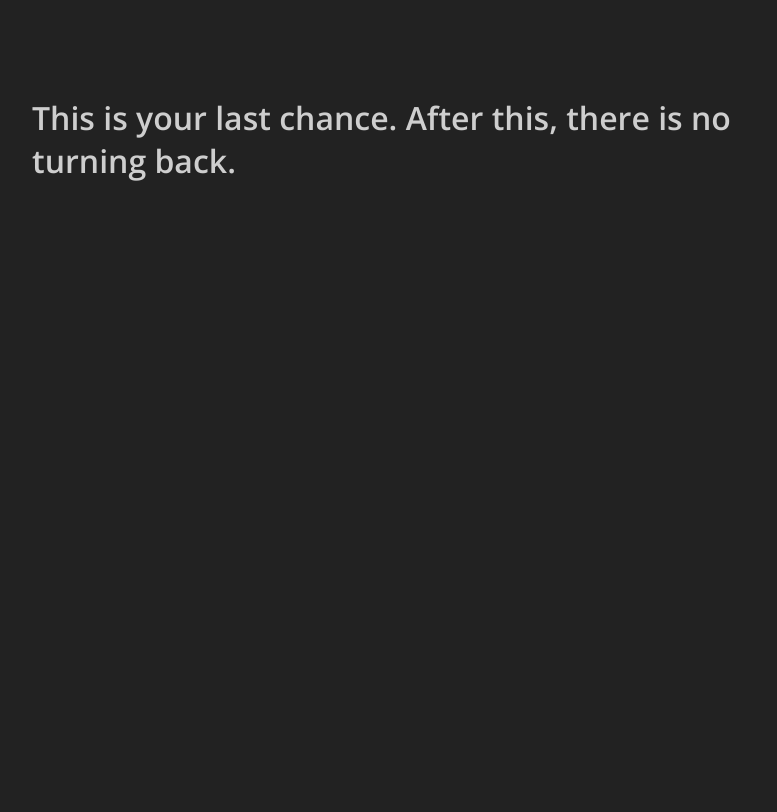
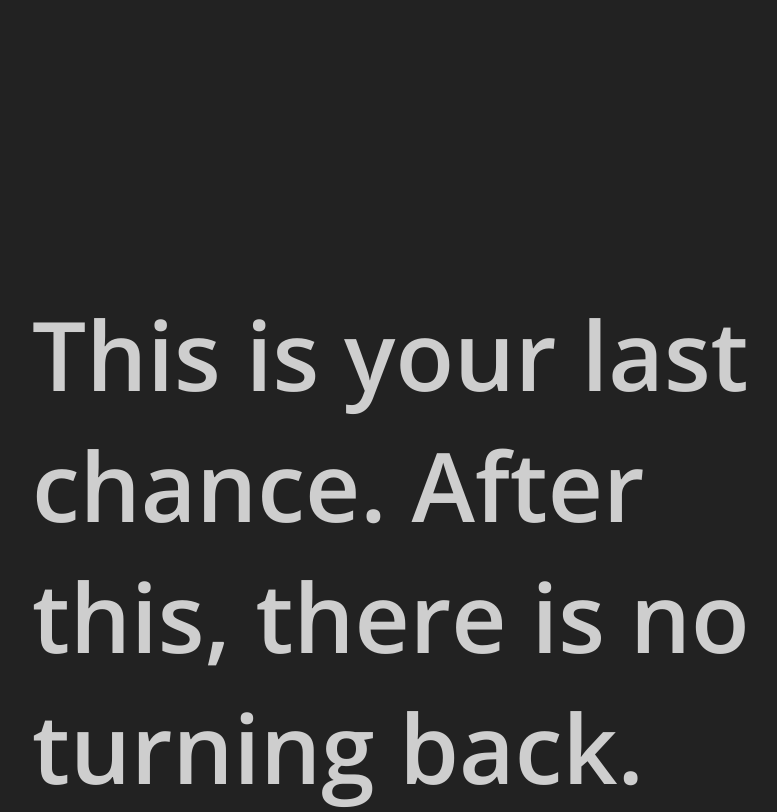
Before and after one commit to vBathuN/TextSlider, a plain HTML site: page index.html in a window 1280 px wide. Shown: the whole page, without its empty margins (288-1065 px from the left). Drawn offline with nearby package versions, Linux system fonts and the light colour scheme.

Commit message:
Update style.css

```diff
--- a/style.css
+++ b/style.css
@@ -16,7 +16,7 @@ body {
 
   width: 60%;
 
-  font-size: 2em;
+  font-size: 6em;
 
 	-webkit-animation-duration: 20s;
 
```
